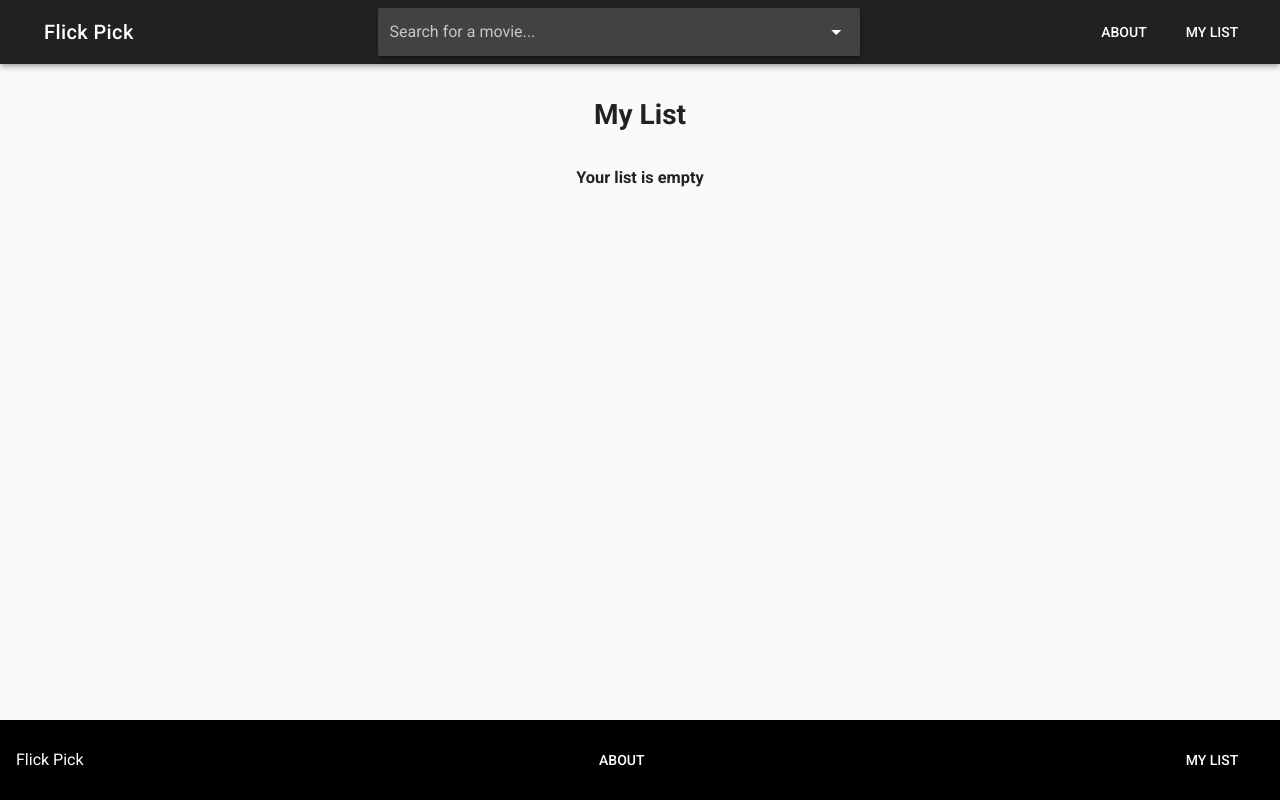
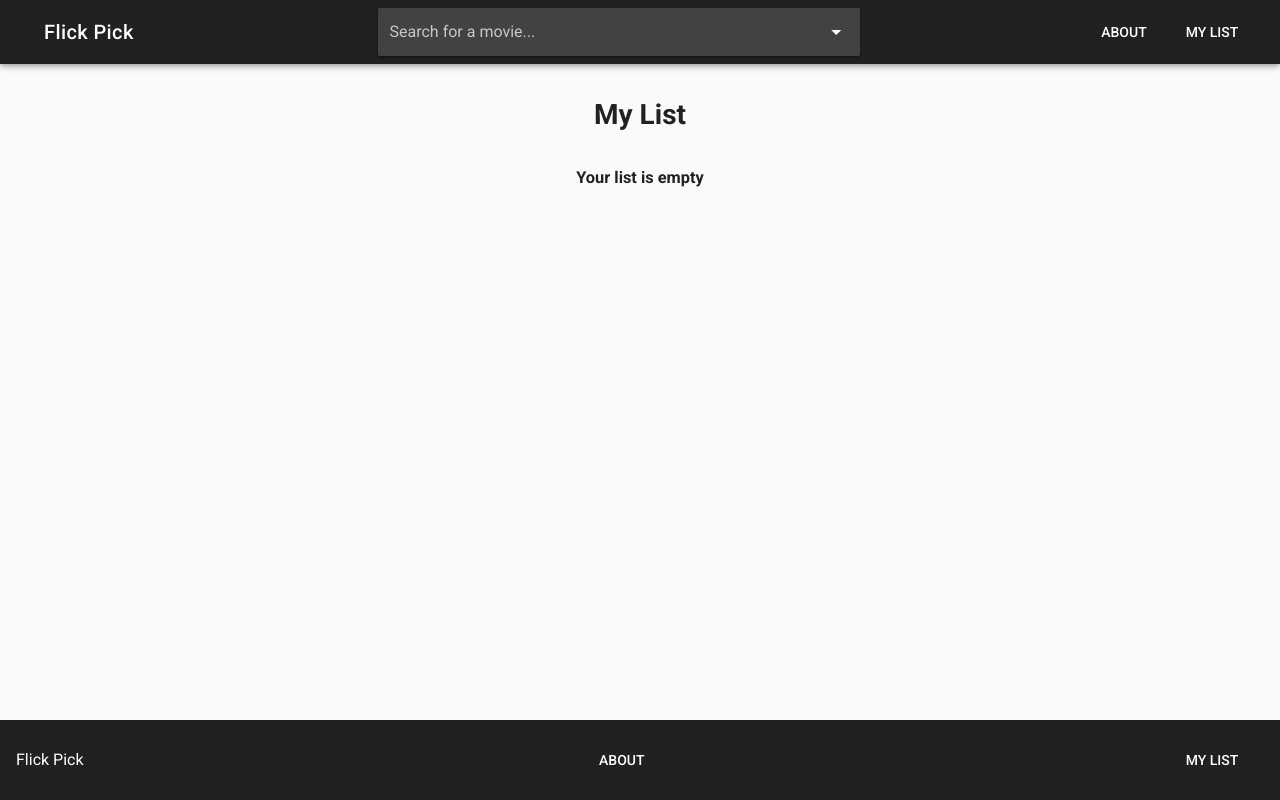
Before and after one commit to tomyreyes/Flick-Pick-Vue, a Vue app: page /mylist in a window 1280 px wide. Built offline with nearby package versions, Linux system fonts and the light colour scheme.

Commit message:
style chanes on each page eg margin and bg color

```diff
--- a/src/App.vue
+++ b/src/App.vue
@@ -10,6 +10,7 @@
 			<router-view
 				:user-list="userList"
 				:my-list="myList"
+				class="Pages"
 				@sendMovie="toggleMovie"
 				@deleteMovie="deleteMovie($event)"
 			/>
@@ -76,6 +77,7 @@ export default {
 $primary-font-color: #2c3e50;
 $title-margin: 30px;
 $subtitle-margin: 30px;
+$main-color: #212121;
 
 #App {
   color: $primary-font-color;
@@ -87,19 +89,23 @@ $subtitle-margin: 30px;
   bottom: 0;
   left: 0;
   width: 100%;
+  background-color: $main-color;
+}
+.Pages {
+  margin-bottom: 70px;
 }
 
 body {
-  background-color: black;
+  background-color: $main-color;
 }
 ul {
   list-style: none;
 }
 .page-title {
-  margin-top: $title-margin;
+  margin: $title-margin 0;
 }
 .subtitle {
-  margin-top: $subtitle-margin;
+  margin: $subtitle-margin 0;
 }
 .poster:hover {
   opacity: 0.7;
--- a/src/components/FeaturedMovies.vue
+++ b/src/components/FeaturedMovies.vue
@@ -29,11 +29,11 @@
 					align-end
 					flex-box
 				>
-					<v-card >
+					<v-card class="feature-layout">
 						<v-card-media
 							:src="`http://image.tmdb.org/t/p/w342${movie.poster_path}`"
 							class="poster"
-							height="550"
+							height="500"
 							@click="moreDetails(movie)"
 						/>
 						<v-card-actions>
--- a/src/components/Footer.vue
+++ b/src/components/Footer.vue
@@ -1,13 +1,11 @@
 <template>
 	<v-footer
-		class="black"
 		height="auto"
 	>
 		<v-card
+			class="flex grey darken-4"
 			dark
-			class="flex black"
 			flat
-
 			tile
 		>
 			<v-card-title class="justify-center">
@@ -35,3 +33,8 @@ export default {
   name: 'Footer'
 }
 </script>
+<style>
+.footer {
+  background-color: #212121;
+}
+</style>
--- a/src/components/MyList.vue
+++ b/src/components/MyList.vue
@@ -244,7 +244,7 @@ export default {
 }
 .fade-title-enter-active,
 .fade-title-leave-active {
-  transition: opacity 1.4s;
+  transition: opacity 2s;
 }
 .fade-title-enter,
 .fade-title-leave-to {
```
Also changed, not shown: 2 other files (tests, documents, lock files or other folders).
